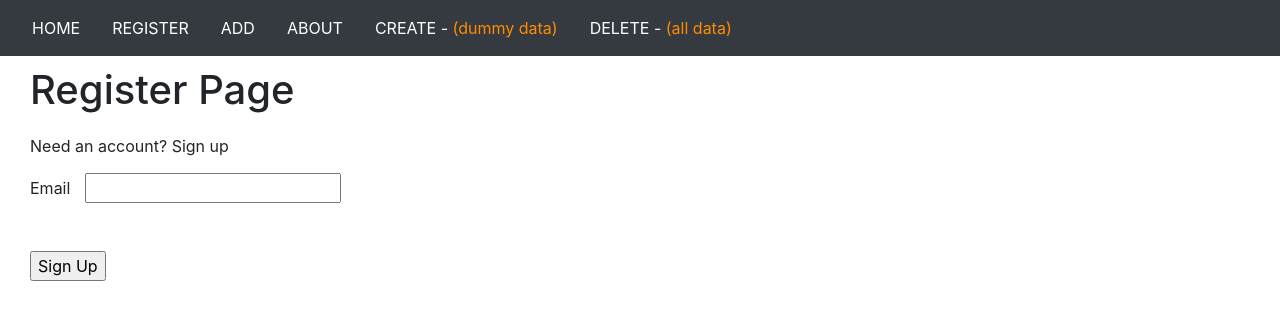
After one commit to tadasbytautas/Favorite_Movie_Project, a Flask app: page /register in a window 1280 px wide. The commit adds this page. Shown: the top 320 px of the page. Run offline with Flask 2, Linux system fonts and the light colour scheme; parts of the project's set-up code (start-up, migrations or seed data) failed here and were passed over; some libraries are stand-ins or nearby versions.

Commit message:
added register.html

```diff
--- /dev/null
+++ b/__init__.py
@@ -0,0 +1,5 @@
+# from flask import Flask
+# from flask_bcrypt import Bcrypt
+#
+# app = Flask(__name__)
+# bcrypt = Bcrypt(app)
--- a/app.py
+++ b/app.py
@@ -1,10 +1,14 @@
-from flask import Flask, url_for, redirect, render_template
+from os import environ
+
+from flask import url_for, redirect, render_template, Flask
+from flask_bcrypt import bcrypt, Bcrypt
 from flask_sqlalchemy import SQLAlchemy
-from os import environ
-from forms import PostForm
+from wtforms import ValidationError
+
+from forms import PostForm, RegistrationForm
 
 app = Flask(__name__)
-
+bcrypt = Bcrypt(app)
 
 app.config['SECRET_KEY'] = environ.get('SECRET_KEY')
 app.config['SQLALCHEMY_TRACK_MODIFICATIONS'] = False
@@ -36,6 +40,35 @@ class Posts(db.Model):
             ]
         )
 
+class Users(db.Model):
+    id = db.Column(db.Integer, primary_key=True)
+    email = db.Column(db.String(500), nullable=False, unique=True)
+    password = db.Column(db.String(500), nullable=False)
+
+    def __repr__(self):
+        return ''.join(
+            ['UserID: ', str(self.id), '\r\n', 'Email: ', self.email]
+        )
+
+@app.route('/register', methods=['GET', 'POST'])
+def register():
+    form = RegistrationForm()
+    if form.validate_on_submit():
+        hash_pw = bcrypt.generate_password_hash(form.password.data)
+
+        user = Users(email=form.email.data, password=hash_pw)
+
+        db.session.add(user)
+        db.session.commit()
+
+        return redirect(url_for('post'))
+    return render_template('register.html', title='Register', form=form)
+
+def validate_email(self, email):
+    user = Users.query.filter_by(email=email.data).first()
+
+    if user:
+        raise ValidationError('Email already in use')
 
 @app.route('/')
 @app.route('/home')
--- /dev/null
+++ b/create.py
@@ -0,0 +1,5 @@
+from app import db
+from app import Posts, Users
+
+db.drop_all()
+db.create_all()
--- a/forms.py
+++ b/forms.py
@@ -1,11 +1,10 @@
 from flask_wtf import FlaskForm
-from wtforms import StringField, SubmitField
-from wtforms.validators import DataRequired, Length
-
+from wtforms import StringField, SubmitField, PasswordField
+from wtforms.validators import DataRequired, Length, Email, EqualTo
 
 class PostForm(FlaskForm):
     userID = StringField(
-        'User: ',
+        'UserID: ',
         validators=[
             DataRequired(),
             Length(min=1, max=30)
@@ -29,3 +28,23 @@ class PostForm(FlaskForm):
     )
 
     submit = SubmitField('Make a Post')
+
+class RegistrationForm(FlaskForm):
+    email = StringField('Email',
+        validators = [
+            DataRequired(),
+            Email()
+        ]
+    )
+    password = PasswordField('Password',
+        validators = [
+            DataRequired(),
+        ]
+    )
+    confirm_password = PasswordField('Confirm Password',
+        validators = [
+            DataRequired(),
+            EqualTo('password')
+        ]
+    )
+    submit = SubmitField('Sign Up')
--- a/requirements.txt
+++ b/requirements.txt
@@ -5,3 +5,5 @@ SQLAlchemy==1.3.18
 pymysql==0.9.3
 WTForms==2.3.1
 Flask-WTF==0.14.3
+Flask-Bcrypt==0.7.1
+email_validator
--- a/templates/layout.html
+++ b/templates/layout.html
@@ -49,6 +49,7 @@
 <body>
     <nav class="navbar navbar-expand-lg navbar-dark bg-dark">
         <a class="nav-link" href="{{ url_for('home') }}"> HOME </a>
+        <a class="nav-link" href="{{ url_for('register') }}"> REGISTER </a>
         <a class="nav-link" href="{{ url_for('add') }}"> ADD </a>
         <a class="nav-link" href="{{ url_for('about') }}"> ABOUT </a>
         <a class="nav-link" href="{{ url_for('create') }}"> CREATE - <span>(dummy data)</span> </a>
--- /dev/null
+++ b/templates/register.html
@@ -0,0 +1,28 @@
+{% extends 'layout.html' %}
+
+{% block body_content %}
+    <h1>Register Page</h1>
+    <p>Need an account? Sign up</p>
+    <div class='form'>
+        <form method='POST' action=''>
+            {{ form.hidden_tag() }}
+            <div class='form_group'>
+                {{ form.email.label }}
+                {{ form.email }}
+                {% if form.email.errors %}
+                    <div class='error'>
+                        {% for error in form.email.errors %}
+                            <span>{{ error }}</span>
+                        {% endfor %}
+                    </div>
+                {% endif %}
+            </div>
+            <br>
+            <!--Password and Check Password fields-->
+            <br>
+            <div class='form_group'>
+                {{ form.submit }}
+            </div>
+        </form>
+    </div>
+{% endblock %}
```
